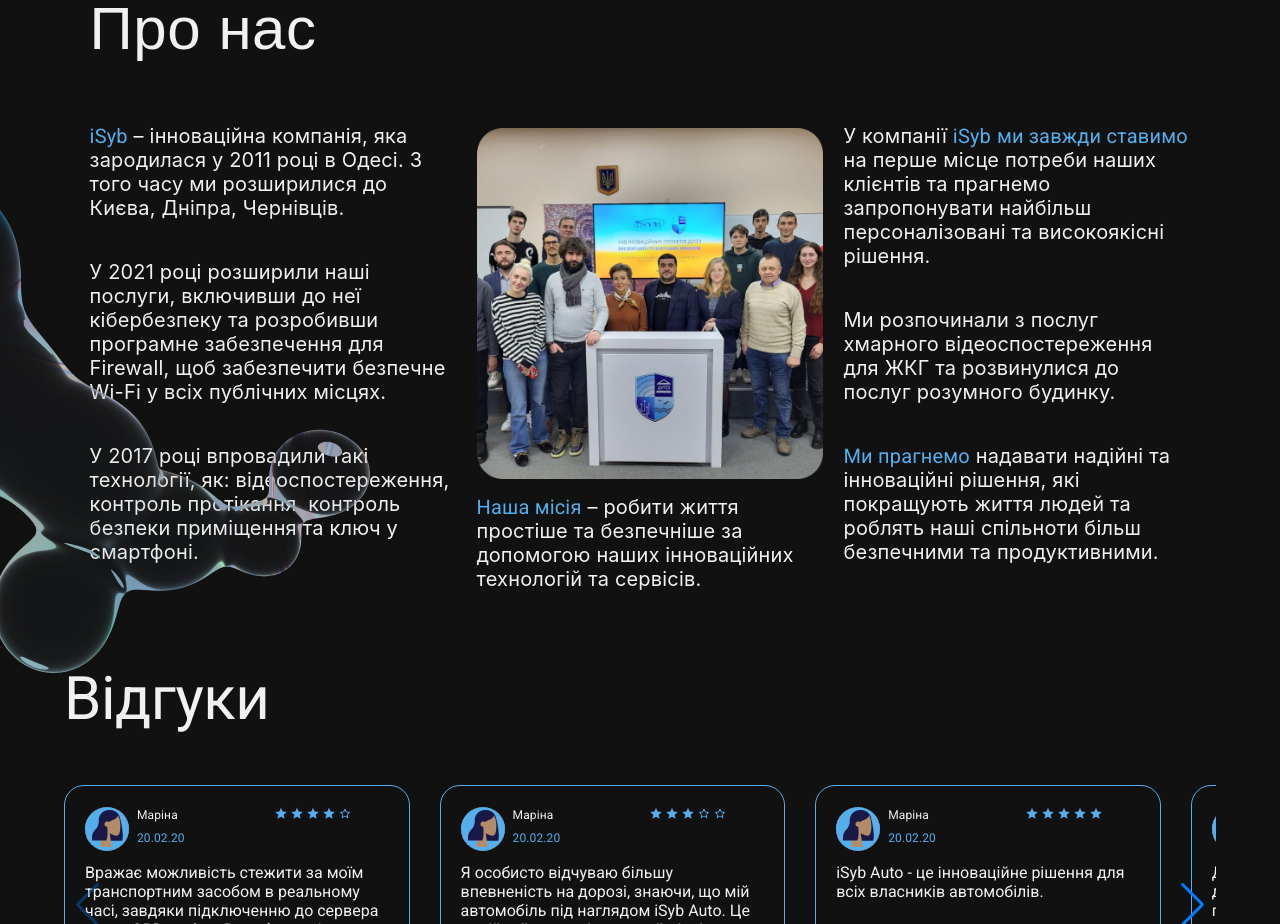
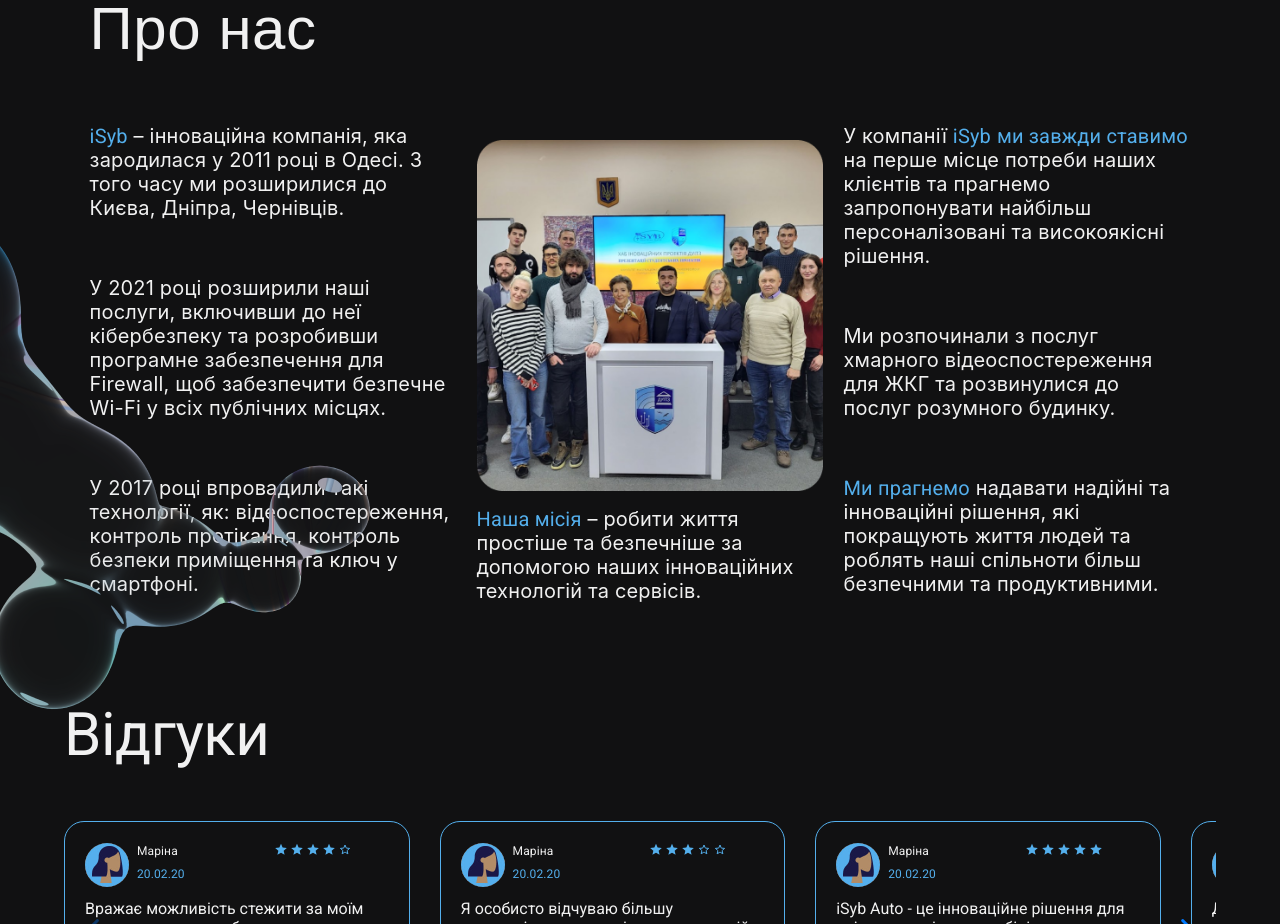
Before and after one commit to TM-OBD/obd_front, a React (Create React App) app in the folder frontend/: page / in a window 1280 px wide. Shown: the part 2900-3824 px from the top of the page. Built offline with nearby package versions, Linux system fonts and the light colour scheme; a web font is replaced by a local one.

Commit message:
created some changes

```diff
--- a/frontend/src/components/Body/AboutUs/AboutUs.js
+++ b/frontend/src/components/Body/AboutUs/AboutUs.js
@@ -20,6 +20,12 @@
 
   @media(max-width: 450px){
     margin-top: 50px;
+  }
+`;
+
+const StyledGrid = styled(Grid)`
+  @media(max-width: 900px){
+    padding-left: 0px;
   }
 `;
 
@@ -59,7 +65,7 @@
 		}}
 		>
 			{AboutUsData.map((item,index) => (
-				<Grid
+				<StyledGrid
 				item
 				key={item.id}
             xs={12}
@@ -68,7 +74,7 @@
 				sx={{
 					display: 'grid',
 					flexDirection: 'column',
-					gap: '4px',
+					gap: 2,
 					width: '100%',
 					gridTemplateColumns: '1fr',
 					paddingLeft: index !== 0 ? '20px' : '0px'
@@ -153,7 +159,7 @@
 								);
 							})}
 					</Typography>
-				</Grid>
+				</StyledGrid>
 			))}
 		</Grid>
     </Container>
```
